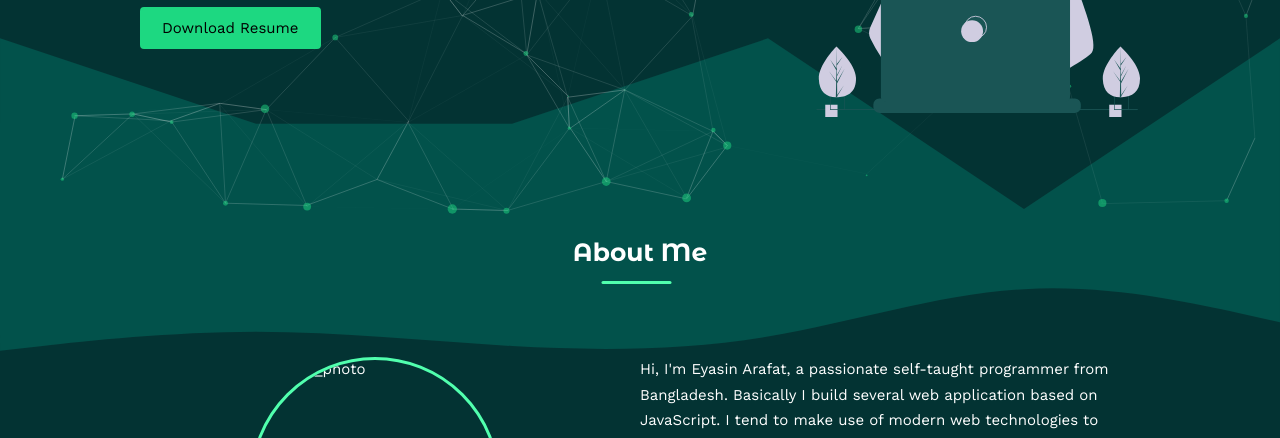
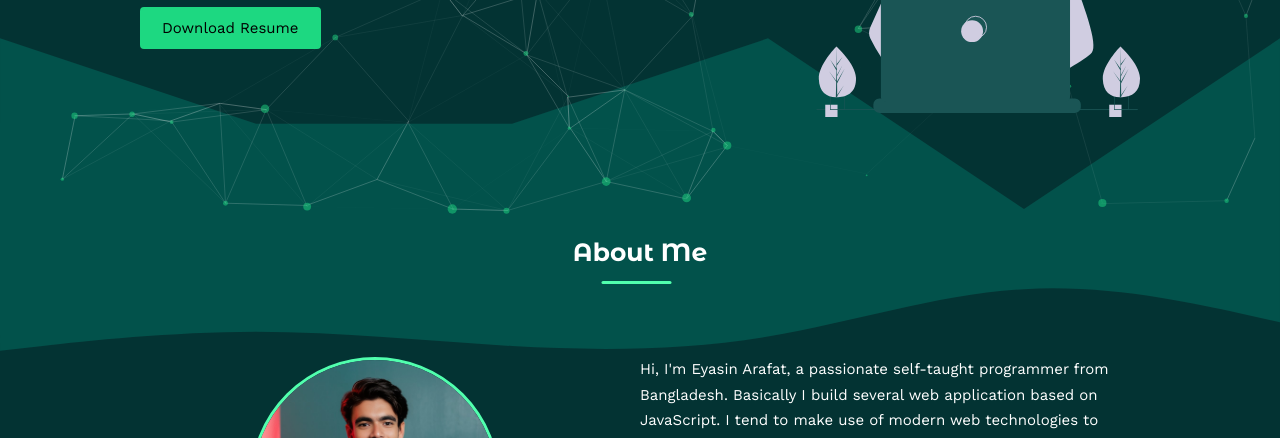
Before and after one commit to eyasinmahmud/eyasin, a plain HTML site: page index.html in a window 1280 px wide. Shown: the part 362-800 px from the top of the page. Drawn offline with nearby package versions, Linux system fonts and the light colour scheme.

Commit message:
Update index.html

```diff
--- a/index.html
+++ b/index.html
@@ -119,7 +119,7 @@
 		<div class="About_contents">
 			<div class="content_left">
 				<div class="img_wrapper_box" data-aos="fade-right" data-aos-easing="ease-in-out" data-aos-duration="1000">
-					<img src="img/md eyasin.jpg" alt="eyasin_photo" />
+					<img src="img/md_eyasin.jpg" alt="eyasin_photo" />
 				</div>
 			</div>
 			<div class="content_right">
```
